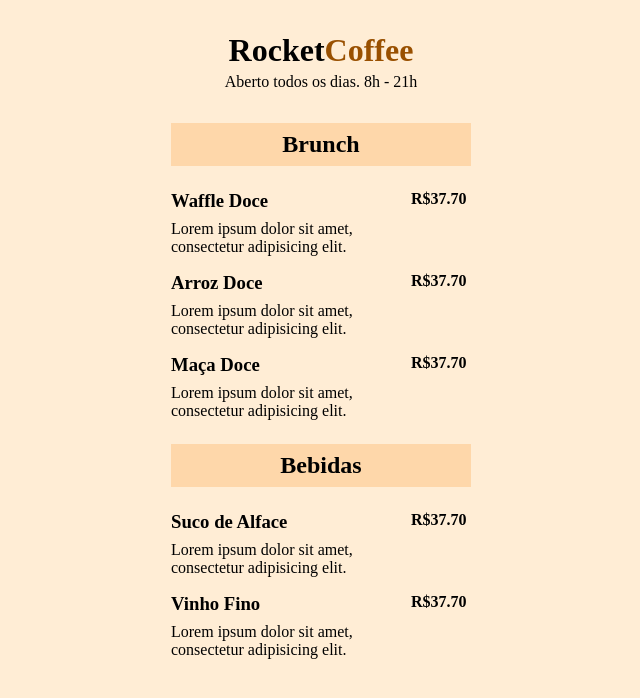
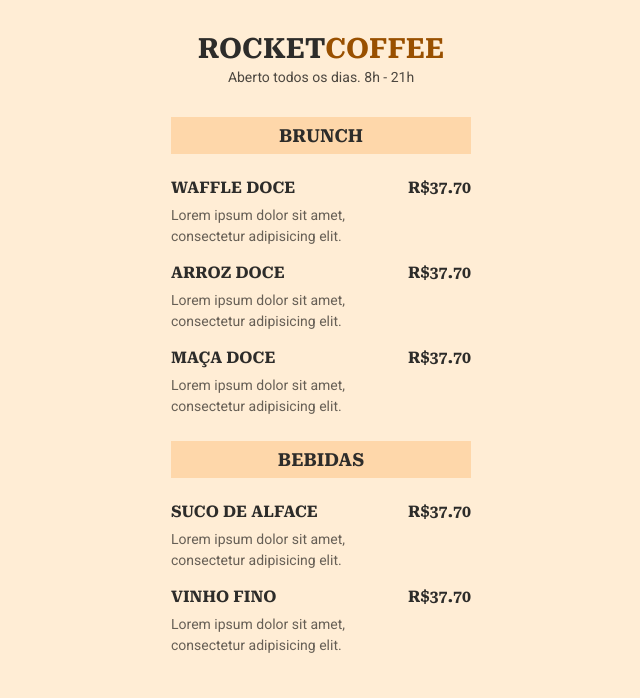
Before and after one commit to Ollieveira/Maratona-Explorer, a plain HTML site: page index.html in a window 1280 px wide. Shown: the whole page, without its empty margins (319-959 px from the left). Drawn offline with Linux system fonts and the light colour scheme.

Commit message:
Segundo Commit
- Finalização da estilização da página

```diff
--- a/index.html
+++ b/index.html
@@ -1,13 +1,18 @@
 <!DOCTYPE html>
 <html lang="pt-br">
   <head>
-    <meta charset="UTF-8">
-    <meta name="viewport" content="width=device-width, initial-scale=1.0">
+    <link rel="preconnect" href="https://fonts.googleapis.com" />
+    <link rel="preconnect" href="https://fonts.gstatic.com" crossorigin />
+    <link
+      href="https://fonts.googleapis.com/css2?family=Roboto&family=Roboto+Serif:opsz,wght@8..144,700&display=swap"
+      rel="stylesheet"
+    />
+    <meta charset="UTF-8" />
+    <meta name="viewport" content="width=device-width, initial-scale=1.0" />
     <title>RocketCoffee</title>
 
-    <link rel="stylesheet" href="src/css/reset.css">
-    <link rel="stylesheet" href="src/css/style.css">
-
+    <link rel="stylesheet" href="src/css/reset.css" />
+    <link rel="stylesheet" href="src/css/style.css" />
   </head>
   <body>
     <header>
@@ -22,34 +27,34 @@
         <li>
           <div class="details">
             <h3>Waffle Doce</h3>
-            <p class="description">Lorem ipsum dolor sit amet, consectetur adipisicing elit.</p>
+            <p class="description">
+              Lorem ipsum dolor sit amet, consectetur adipisicing elit.
+            </p>
           </div>
 
-          <strong class="price">
-            R$37.70
-          </strong>
+          <strong class="price"> R$37.70 </strong>
         </li>
 
         <li>
           <div class="details">
             <h3>Arroz Doce</h3>
-            <p class="description">Lorem ipsum dolor sit amet, consectetur adipisicing elit.</p>
+            <p class="description">
+              Lorem ipsum dolor sit amet, consectetur adipisicing elit.
+            </p>
           </div>
 
-          <strong class="price">
-            R$37.70
-          </strong>
+          <strong class="price"> R$37.70 </strong>
         </li>
 
         <li>
           <div class="details">
             <h3>Maça Doce</h3>
-            <p class="description">Lorem ipsum dolor sit amet, consectetur adipisicing elit.</p>
+            <p class="description">
+              Lorem ipsum dolor sit amet, consectetur adipisicing elit.
+            </p>
           </div>
 
-          <strong class="price">
-            R$37.70
-          </strong>
+          <strong class="price"> R$37.70 </strong>
         </li>
       </ul>
     </section>
@@ -61,26 +66,25 @@
         <li>
           <div class="details">
             <h3>Suco de Alface</h3>
-            <p class="description">Lorem ipsum dolor sit amet, consectetur adipisicing elit.</p>
+            <p class="description">
+              Lorem ipsum dolor sit amet, consectetur adipisicing elit.
+            </p>
           </div>
 
-          <strong class="price">
-            R$37.70
-          </strong>
+          <strong class="price"> R$37.70 </strong>
         </li>
 
         <li>
           <div class="details">
             <h3>Vinho Fino</h3>
-            <p class="description">Lorem ipsum dolor sit amet, consectetur adipisicing elit.</p>
+            <p class="description">
+              Lorem ipsum dolor sit amet, consectetur adipisicing elit.
+            </p>
           </div>
 
-          <strong class="price">
-            R$37.70
-          </strong>
+          <strong class="price"> R$37.70 </strong>
         </li>
       </ul>
     </section>
-
   </body>
-  </html>
+</html>
--- a/src/css/style.css
+++ b/src/css/style.css
@@ -1,5 +1,12 @@
 body {
   background-color: #FFEDD5;
+  font-family: 'Roboto', sans-serif;
+}
+
+h1, h2, h3, .price {
+  font-family: 'Roboto Serif', serif;
+  text-transform: uppercase;
+  color: #2D2C2A;
 }
 
 header {
@@ -9,10 +16,18 @@ header {
 
 header h1 {
   margin-bottom: 4px;
+  font-size: 28px;
+  line-height: 33px;
 }
 
 header h1 span {
   color: #995000;
+}
+
+header p {
+  font-size: 14px;
+  line-height: 16px;
+  color: rgba(0, 0, 0, 0.7);
 }
 
 header,
@@ -29,6 +44,7 @@ section h2 {
   background-color: #FED7AA;
   padding: 8px 16px;
   text-align: center;
+  font-size: 18px;
 
   margin-bottom: 24px;
 }
@@ -44,4 +60,12 @@ li .details {
 
 .details h3 {
   margin-bottom: 8px;
+  font-size: 16px;
+  line-height: 19px;
 }
+
+.details p {
+  color: rgba(0, 0, 0, 0.6);
+  font-size: 14px;
+  line-height: 21px;
+}
```
